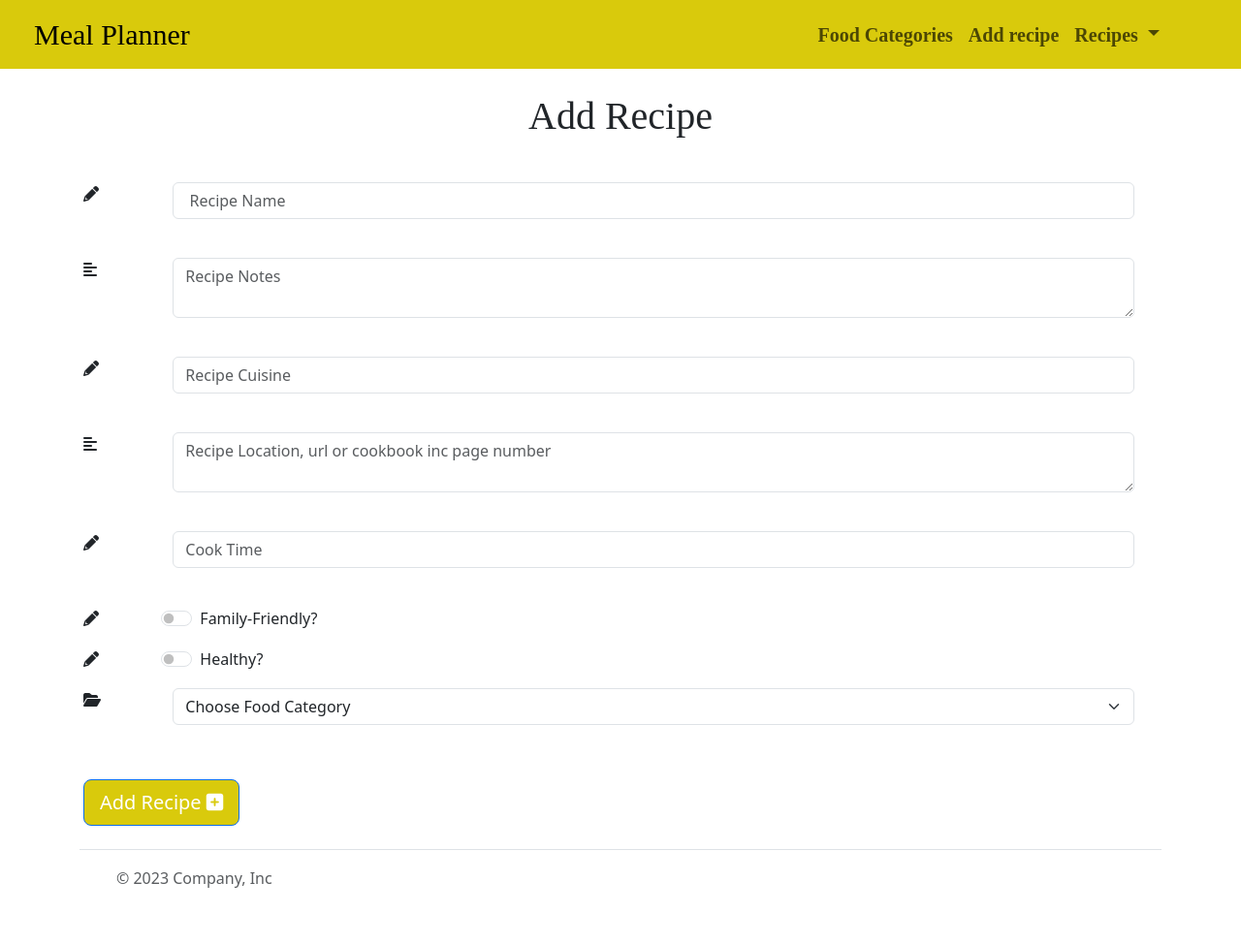
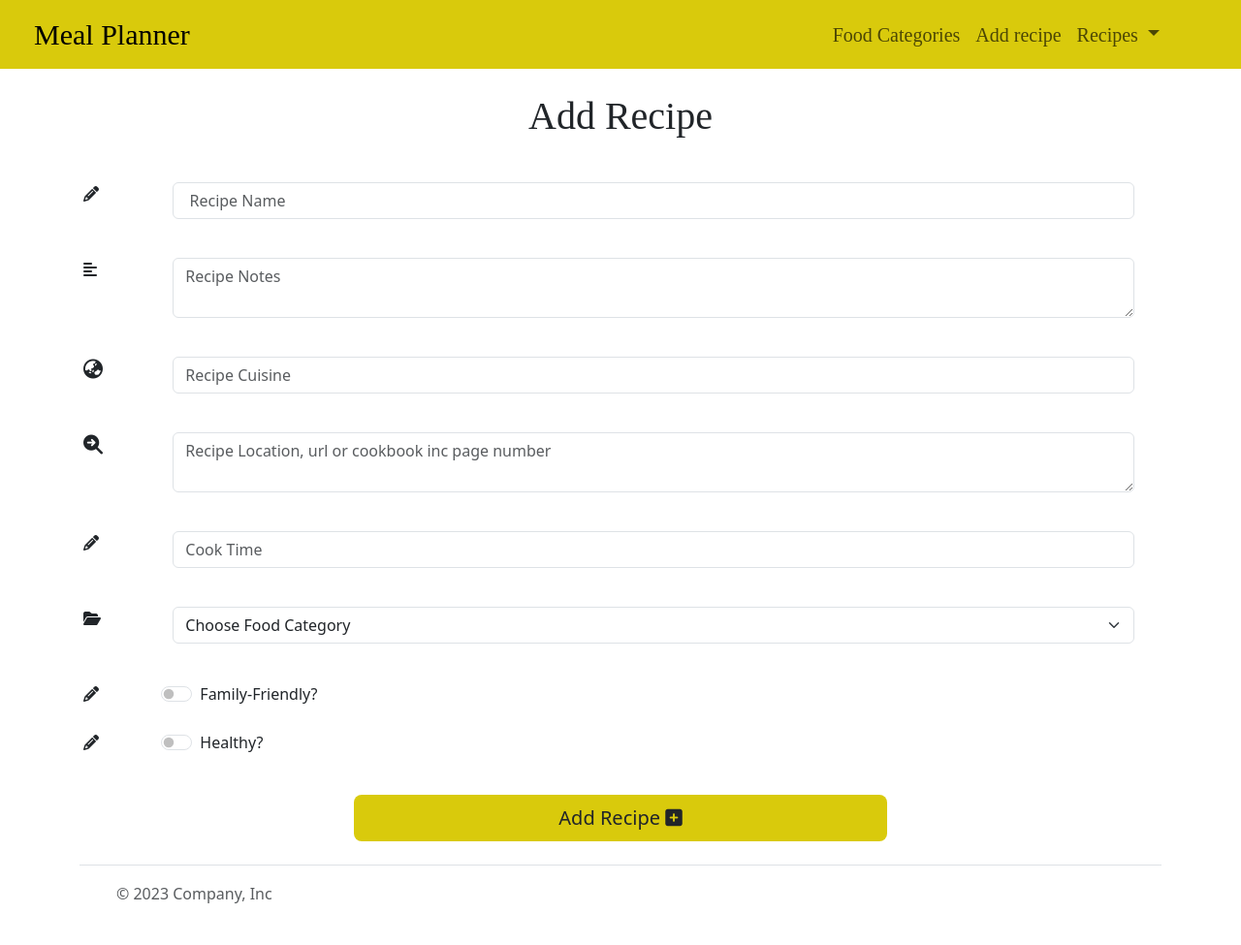
Before and after one commit to nddpj00/mealplanner.2, a Flask app: page /add_recipe in a window 1280 px wide. Shown: the whole page at 97% size. Before the commit the page ends 916 px from the top, so only its background shows below. Run offline with Flask 2, Linux system fonts and the light colour scheme; data that the repository does not hold is empty; some libraries are stand-ins or nearby versions; some web fonts are replaced.

Commit message:
applies styles to add recipe page

```diff
--- a/mealplanner/static/css/style.css
+++ b/mealplanner/static/css/style.css
@@ -6,6 +6,10 @@ body {
 
 .navbar{
     background-color: #d9ca0c!important;
+}
+
+.navbar-toggler{
+    margin-right:16px ;
 }
 
 .navbar-brand{
@@ -17,7 +21,6 @@ body {
 .nav-link{
     font-family: 'Volkhov', serif;
     font-size: 20px;
-    font-weight: 600;
 }
 
 .dropdown {
@@ -62,3 +65,7 @@ margin-right: 60px;
 .toggle{
     margin-left: 3.25rem;
 }
+
+.icon-center{
+    text-align: center;
+}
--- a/mealplanner/templates/add_recipe.html
+++ b/mealplanner/templates/add_recipe.html
@@ -12,7 +12,7 @@
         <!-- task name -->
         <div class="row mb-3">
             <div class="col-1">
-                <i class="fas fa-pencil-alt prefix"></i>
+                <i class="fas fa-pencil-alt"></i>
             </div>
             <div class="col-11">
                 <input id="recipe_name" name="recipe_name" minlength="5" maxlength="50" type="text" class="form-control" placeholder=" Recipe Name" required>
@@ -22,7 +22,7 @@
         <!-- recipe notes -->
         <div class="row mb-3">
             <div class="col-1">
-                <i class="fas fa-align-left prefix"></i>
+                <i class="fas fa-align-left"></i>
             </div>
             <div class="col-11">
                 <textarea id="recipe_notes" name="recipe_notes" minlength="5" maxlength="200"
@@ -34,7 +34,7 @@
         <!-- recipe cuisine -->
         <div class="row mb-3">
             <div class="col-1">
-                <i class="fas fa-pencil-alt prefix"></i>
+                <i class="fas fa-light fa-earth-asia fa-lg icon-center"></i>
             </div>
             <div class="col-11">
                 <input id="recipe_cuisine" placeholder="Recipe Cuisine" name="recipe_cuisine" minlength="5" maxlength="50" type="text" class="form-control" required>
@@ -45,7 +45,7 @@
         <!-- recipe location -->
         <div class="row mb-3">
             <div class="col-1">
-                <i class="fas fa-align-left prefix"></i>
+                <i class="fa-solid fa-magnifying-glass-arrow-right fa-lg"></i>
             </div>
             <div class="col-11">
                 <textarea id="recipe_location" name="recipe_location" minlength="5" maxlength="200"
@@ -66,30 +66,8 @@
             </div>
         </div>
 
-        <!-- family friendly -->
-        <div class="row mb-3">
-            <div class="col-1 ">
-                <i class="fas fa-pencil-alt prefix"></i>
-            </div>
-            <div class="form-check form-switch col-11">
-                <input class="form-check-input " type="checkbox" id="flexSwitchCheckDefault">
-                <label class="form-check-label" for="flexSwitchCheckDefault">Family-Friendly?</label>
-            </div>
-        </div>
-
-        <!-- healthy -->
-        <div class="row mb-3">
-            <div class="col-1 ">
-                <i class="fas fa-pencil-alt prefix"></i>
-            </div>
-            <div class="form-check form-switch col-11">
-                <input class="form-check-input " type="checkbox" id="flexSwitchCheckDefault">
-                <label class="form-check-label" for="flexSwitchCheckDefault">Healthy?</label>
-            </div>
-        </div>
-
         <!-- category id -->
-        <div class="row mb-3">
+        <div class="row">
             <div class="col-1">
                 <i class="fas fa-folder-open prefix"></i>
             </div>
@@ -103,14 +81,38 @@
                 <label for="category_id" class="form label"></label>
             </div>
         </div>
-        <!-- submit button -->
-        <div class="row">
-            <div class="col-11 center-align">
-                <button type="submit" class="btn btn-primary btn-lg">
-                    Add Recipe <i class="fas fa-plus-square right"></i>
-                </button>
+
+        <!-- family friendly -->
+        <div class="row mb-4">
+            <div class="col-1 ">
+                <i class="fas fa-pencil-alt prefix"></i>
+            </div>
+            <div class="form-check form-switch col-4">
+                <input class="form-check-input " type="checkbox" id="flexSwitchCheckDefault">
+                <label class="form-check-label" for="flexSwitchCheckDefault">Family-Friendly?</label>
             </div>
         </div>
+            <!-- healthy -->
+        <div class="row mb-4">
+            <div class="col-1 ">
+                <i class="fas fa-pencil-alt prefix"></i>
+            </div>
+            <div class="form-check form-switch col-4">
+                <input class="form-check-input " type="checkbox" id="flexSwitchCheckDefault">
+                <label class="form-check-label" for="flexSwitchCheckDefault">Healthy?</label>
+            </div>
+        </div>
+
+
+        <!-- submit button -->
+        <div class="d-grid col-6 mx-auto">
+            <button type="submit" class="btn btn-lg">
+                Add Recipe <i class="fas fa-plus-square right"></i>
+            </button>
+        </div>
+
+
+
     </form>
 </div>
 {% endblock %}
--- a/mealplanner/templates/base.html
+++ b/mealplanner/templates/base.html
@@ -8,8 +8,8 @@
     <link rel="preconnect" href="https://fonts.googleapis.com">
     <link rel="preconnect" href="https://fonts.gstatic.com" crossorigin>
     <link href="https://fonts.googleapis.com/css2?family=Volkhov&display=swap" rel="stylesheet">
-    <link rel="stylesheet" href="https://cdnjs.cloudflare.com/ajax/libs/font-awesome/6.2.1/css/all.min.css"
-        integrity="sha512-MV7K8+y+gLIBoVD59lQIYicR65iaqukzvf/nwasF0nqhPay5w/9lJmVM2hMDcnK1OnMGCdVK+iQrJ7lzPJQd1w=="
+    <link rel="stylesheet" href="https://cdnjs.cloudflare.com/ajax/libs/font-awesome/6.3.0/css/all.min.css"
+        integrity="sha512-SzlrxWUlpfuzQ+pcUCosxcglQRNAq/DZjVsC0lE40xsADsfeQoEypE+enwcOiGjk/bSuGGKHEyjSoQ1zVisanQ=="
         crossorigin="anonymous" referrerpolicy="no-referrer" />
     <link href="https://cdn.jsdelivr.net/npm/bootstrap@5.3.0-alpha1/dist/css/bootstrap.min.css" rel="stylesheet"
         integrity="sha384-GLhlTQ8iRABdZLl6O3oVMWSktQOp6b7In1Zl3/Jr59b6EGGoI1aFkw7cmDA6j6gD" crossorigin="anonymous">
```
